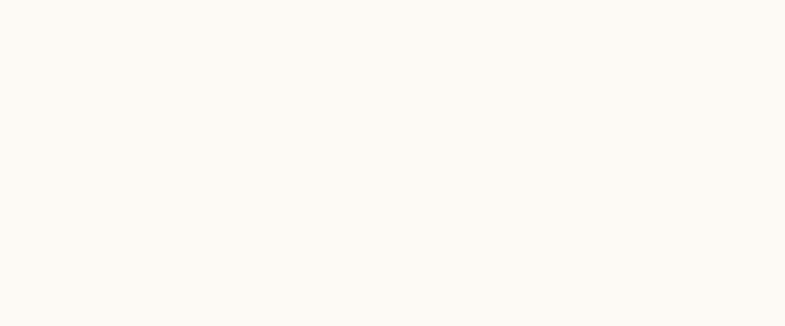
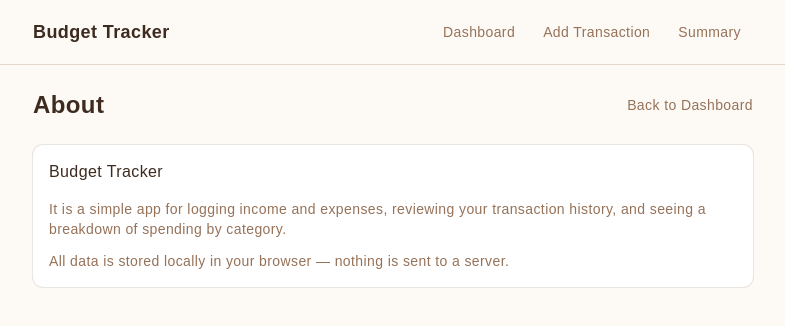
Before and after one commit to Jerxel/midterm-project-webdvt, a React (Vite) app: page /about in a window 1280 px wide. Before the commit this address had no page. Shown: the top 326 px of the page, without its empty margins (247-1032 px from the left). Built offline with nearby package versions, Linux system fonts and the light colour scheme.

Commit message:
Added About Page when clicking Budget Tracker

```diff
--- a/src/App.jsx
+++ b/src/App.jsx
@@ -4,6 +4,7 @@ import Dashboard from "@/pages/Dashboard";
 import AddTransaction from "@/pages/AddTransaction";
 import TransactionDetail from "@/pages/TransactionDetail";
 import Summary from "@/pages/Summary";
+import About from "@/pages/About";
 
 export default function App() {
   return (
@@ -13,6 +14,7 @@ export default function App() {
         <Route path="/add" element={<AddTransaction />} />
         <Route path="/transaction/:id" element={<TransactionDetail />} />
         <Route path="/summary" element={<Summary />} />
+        <Route path="/about" element={<About />} />
       </Route>
     </Routes>
   );
--- a/src/components/Layout.jsx
+++ b/src/components/Layout.jsx
@@ -1,4 +1,4 @@
-import { NavLink, Outlet } from "react-router-dom";
+import { NavLink, Outlet, Link } from "react-router-dom";
 import { cn } from "@/lib/utils";
 
 const navItems = [
@@ -12,7 +12,9 @@ export default function Layout() {
     <div className="min-h-screen bg-background text-foreground">
       <header className="border-b border-border">
         <div className="max-w-3xl mx-auto px-6 py-4 flex items-center justify-between gap-4">
-          <span className="text-lg font-bold">Budget Tracker</span>
+          <Link to="/about" className="text-lg font-bold hover:underline">
+            Budget Tracker
+          </Link>
           <nav className="flex gap-1">
             {navItems.map((item) => (
               <NavLink
--- /dev/null
+++ b/src/pages/About.jsx
@@ -0,0 +1,32 @@
+import { Link } from "react-router-dom";
+import { Card, CardHeader, CardTitle, CardContent } from "@/components/ui/card";
+
+export default function About() {
+  return (
+    <div className="space-y-6">
+      <div className="flex items-center justify-between">
+        <h1 className="text-2xl font-bold">About</h1>
+        <Link to="/" className="text-sm text-muted-foreground hover:underline">
+          Back to Dashboard
+        </Link>
+      </div>
+
+      <Card>
+        <CardHeader>
+          <CardTitle>Budget Tracker</CardTitle>
+        </CardHeader>
+        <CardContent className="space-y-3 text-sm text-muted-foreground">
+          <p>
+            It is a simple app for logging income and expenses,
+            reviewing your transaction history, and seeing a breakdown of
+            spending by category.
+          </p>
+          <p>
+            All data is stored locally in your browser — nothing is sent to a
+            server.
+          </p>
+        </CardContent>
+      </Card>
+    </div>
+  );
+}
```
